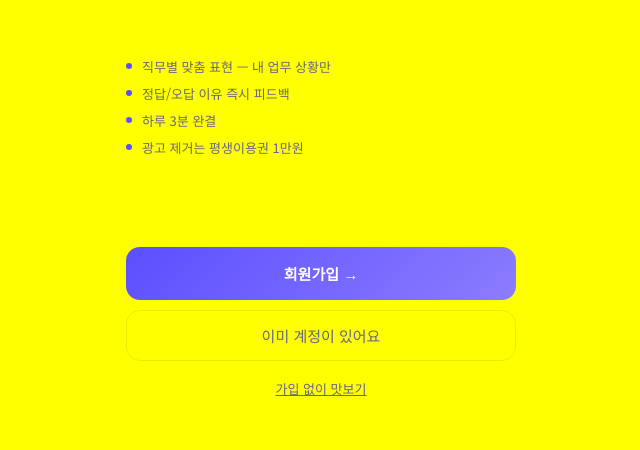
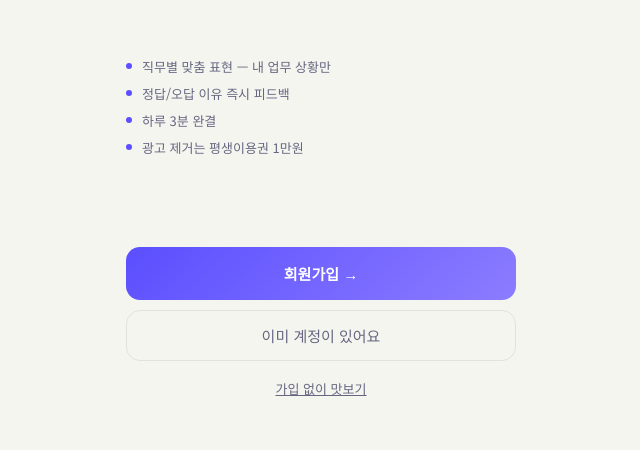
Before and after one commit to thwy99-art/buis-eng, a plain HTML site: page index.html in a window 1280 px wide. Shown: the part 350-800 px from the top of the page, without its empty margins (319-959 px from the left). Drawn offline with nearby package versions, Linux system fonts and the light colour scheme.

Commit message:
Revert test background color to original
Co-Authored-By: Claude Sonnet 4.6 <noreply@anthropic.com>

```diff
--- a/index.html
+++ b/index.html
@@ -10,7 +10,7 @@
   @import url('https://fonts.googleapis.com/css2?family=Syne:wght@400;600;700;800&family=Noto+Sans+KR:wght@300;400;500;700&display=swap');
 
   :root {
-    --bg:#ffff00;--surface:#fff;--surface2:#ededea;--accent:#5b4fff;--accent2:#ff4d77;
+    --bg:#f5f5f0;--surface:#fff;--surface2:#ededea;--accent:#5b4fff;--accent2:#ff4d77;
     --text:#111118;--text2:#666680;--success:#00b874;--error:#ef4444;--border:rgba(0,0,0,0.08);--shadow:0 2px 12px rgba(0,0,0,0.07);
   }
   [data-theme="dark"] {
```
